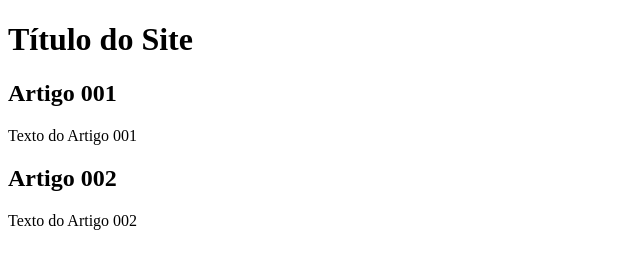
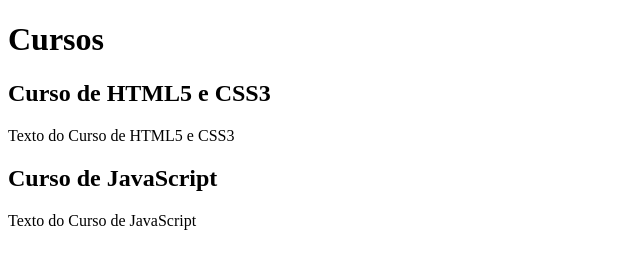
Before and after one commit to Vanderlannn/Projeto-site, a plain HTML site: page index.html in a window 1280 px wide. Shown: the whole page, without its empty margins (0-640 px from the left). Drawn offline with Linux system fonts and the light colour scheme.

Commit message:
add conteúdo

```diff
--- a/index.html
+++ b/index.html
@@ -8,15 +8,15 @@
 <body>
     <main>
         <header>
-            <h1>Título do Site</h1>
+            <h1>Cursos</h1>
         </header>
         <article>
-            <h2>Artigo 001</h2>
-            <p>Texto do Artigo 001</p>
+            <h2>Curso de HTML5 e CSS3</h2>
+            <p>Texto do Curso de HTML5 e CSS3</p>
         </article>
         <article>
-            <h2>Artigo 002</h2>
-            <p>Texto do Artigo 002</p>
+            <h2>Curso de JavaScript</h2>
+            <p>Texto do Curso de JavaScript</p>
         </article>
     </main>
 </body>
```
